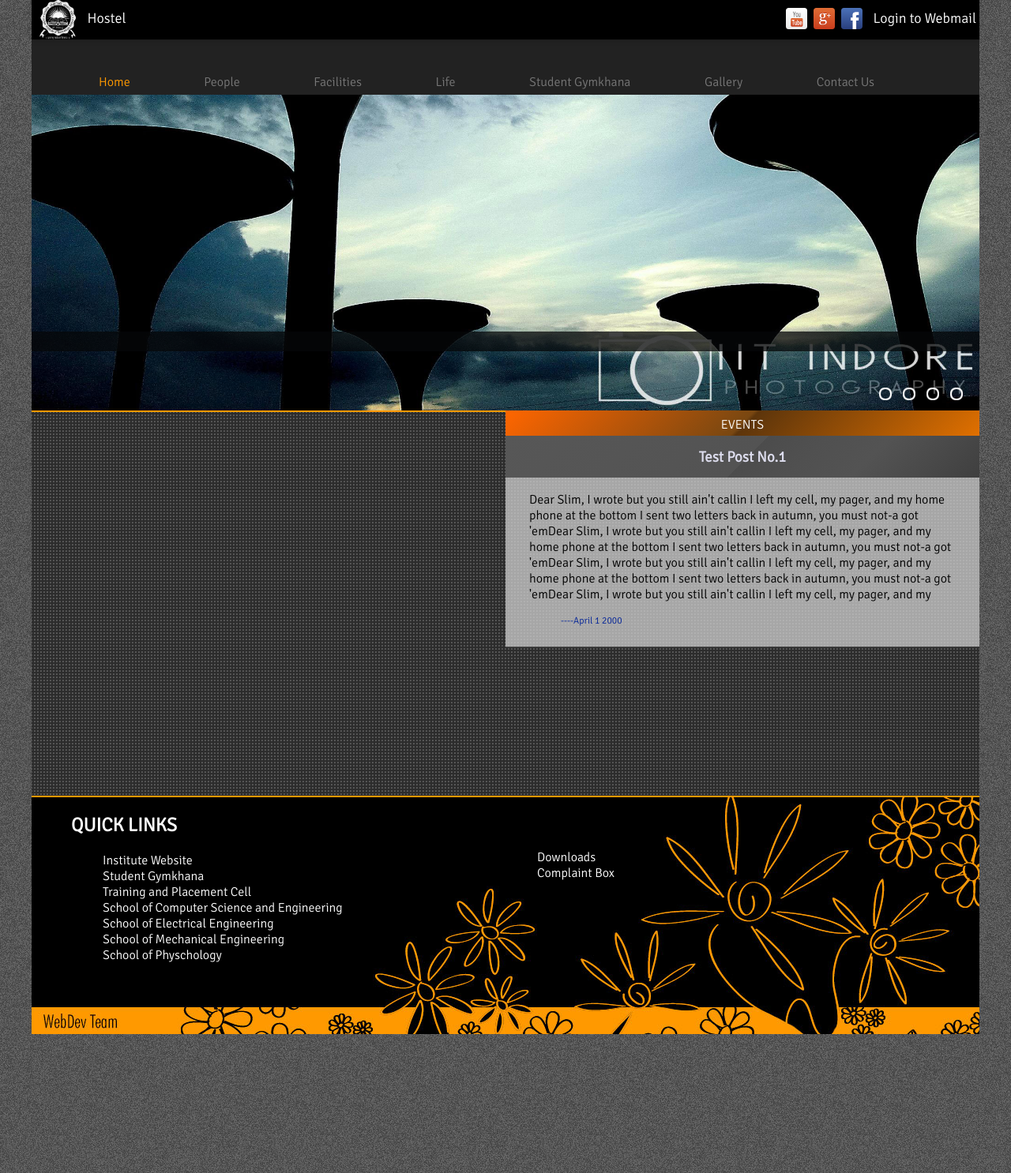
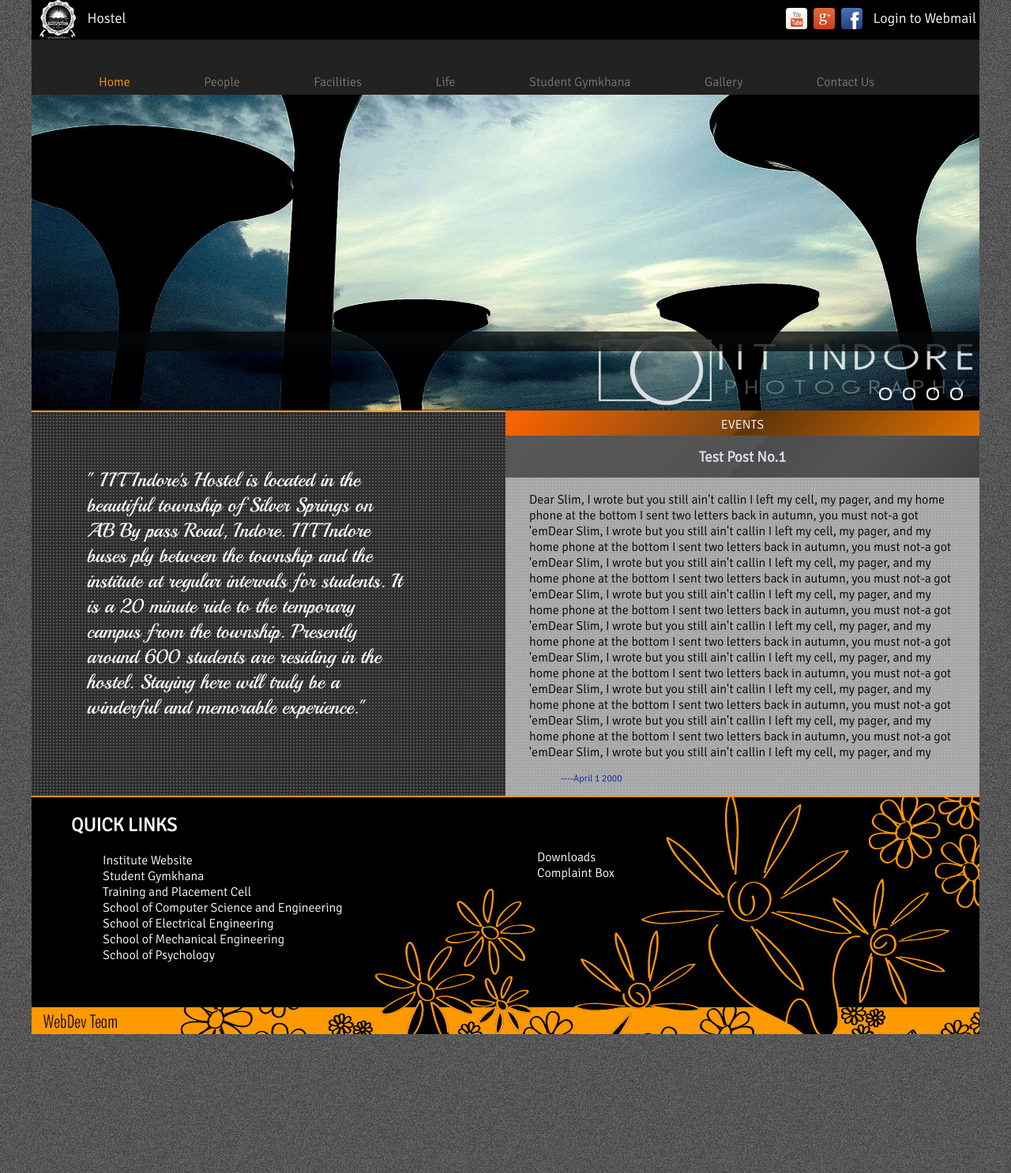
Before and after one commit to docm-iiti/hostel, a PHP site: page / in a window 1280 px wide. Shown: the top 1486 px of the page at 79% size. Run offline with PHP 8.4, Linux system fonts and the light colour scheme; some libraries are stand-ins or nearby versions.

Commit message:
Small Changes...It's asking me to commit and sync...

```diff
--- a/css/feed.css
+++ b/css/feed.css
@@ -6,7 +6,7 @@
 	display:block;
 	float:left;
     width: 600px;
-	height: 300px;
+	height: 500px;
 	margin-left:600px;
 	background: rgba(20,20,20,0.4);
 	z-index:4;
@@ -33,7 +33,7 @@
 }
 
 #feedmain {
-	height: 268px;
+	height: 468px;
 	overflow-y: auto;
 	overflow-x: hidden;
 	z-index:4;
@@ -43,7 +43,7 @@
 	margin-top: -19px;
 	font-family: Helvetica;
 	background:rgba(255,255,255,0.6);
-	height: 268px;
+	height: 468px;
 	z-index:4;
 }
 
@@ -64,7 +64,7 @@
 .feedpostdes {
 	margin-left: 30px;
 	margin-right: 30px;
-	height: 140px;
+	height: 340px;
 	overflow: auto;
 	z-index:4;
 }
--- a/css/pagelayout.css
+++ b/css/pagelayout.css
@@ -179,14 +179,25 @@ nav#pageNav ul li:hover .dropOut {
 }
 /**********CSS for Student Corner*********************/
 
-.student_corner{
+.description_content{
 
 	position:absolute;
 	width:1200px;
 	height:498px;
 	background-image:url(../images/student_bg_img.png);
 	border-top:2px solid #F90;
-	position:relative;
+
+	color:#FFF;
+
+}
+.hostel_description{
+	position:absolute;
+	font-family:'Playball',cursive;
+	height:300px;
+	font-size:25px;
+	width:400px;
+	margin-top:70px;
+	margin-left:70px;
 }
 /***********Footer*************************************/
 .footer{
--- a/index.html
+++ b/index.html
@@ -5,6 +5,7 @@
   <link rel="stylesheet" href="css/pagelayout.css" />
   <link rel="stylesheet" href="css/marquee.css" />
   <link rel="stylesheet" href="css/feed.css" />
+  <link href='http://fonts.googleapis.com/css?family=Playball' rel='stylesheet' type='text/css'>
 </head>
 
 <body background="images/background.jpg">
@@ -134,9 +135,10 @@
         <div id="feedmain"></div>
       </div><!-- For feed-->
 
-		<div class="student_corner"></div>
+		<div class="description_content"><div class="hostel_description"<p>" IIT Indore's Hostel is located in the beautiful township of Silver Springs on AB By pass Road, Indore. IIT Indore buses ply between the township and the institute at regular intervals for students. It is a 20 minute ride to the temporary campus from the township. Presently around 600 students are residing in the hostel. Staying here will truly be a winderful and memorable experience."</p></div></div>
+
      </div>
-     <div class="footer">
+      <div class="footer">
 
      	<div class="footer_overlay_content">
         	<div class="footer_quicklinks">
@@ -148,7 +150,7 @@
                 <li><a href="">School of Computer Science and Engineering</a></li>
                 <li><a href="">School of Electrical Engineering</a></li>
                 <li><a href="">School of Mechanical Engineering</a></li>
-                <li><a href="">School of Physchology</a></li>
+                <li><a href="">School of Psychology</a></li>
             </ul></div>
             <div class="footer_quicklinks_2">
             	<ul><li><a href="">Downloads</a>
@@ -167,6 +169,7 @@
 
 
 
+
   <script type="text/javascript" src="js/vendor/jquery-1.10.1.min.js" ></script>
   <script type="text/javascript" src="js/farinspace/jquery.imgpreload.min.js" ></script>
   <script type="text/javascript" src="js/marquee.js"></script>
--- a/js/feed.js
+++ b/js/feed.js
@@ -56,7 +56,7 @@ $(document).ready(function(){
 	//scrolling
 
 	var curfeedno = 0;
-	var postheight = 268;
+	var postheight = 468;
 	var autoplay = true;
 	function scrollToNextFeed(){
 		if(autoplay){
```
